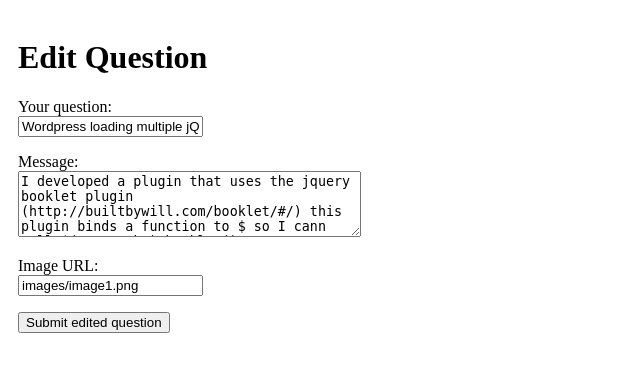
After one commit to boroslizi/AskMate, a Flask app: page /question/1/edit in a window 1280 px wide. The commit adds this page. Shown: the top 372 px of the page, without its empty margins (0-640 px from the left). Run offline with Flask 2, Linux system fonts and the light colour scheme; some libraries are stand-ins or nearby versions.

Commit message:
"Edit a question", "Delete question", "Delete an answer" done, HTML template inheritance (refactor) + CSS initialized

```diff
--- a/connection.py
+++ b/connection.py
@@ -1,3 +1,5 @@
+from tempfile import NamedTemporaryFile
+import shutil
 import csv
 
 
@@ -26,3 +28,30 @@ def write_to_file(file, data):
     with open(file, 'a') as f:
         writer = csv.DictWriter(f, fieldnames=headers)
         writer.writerow(data)
+
+
+def edit_file(file, edited_data, data_id):
+    headers = get_all_headers(file)
+    temp_file = NamedTemporaryFile(mode="wt", delete=False)
+    with open(file, 'r+') as csvFile, temp_file:
+        reader = csv.DictReader(csvFile)
+        writer = csv.DictWriter(temp_file, fieldnames=headers)
+        writer.writeheader()
+        for data_block in reader:
+            if data_block['id'] == data_id:
+                data_block = edited_data
+            writer.writerow(data_block)
+    shutil.move(temp_file.name, file)
+
+
+def delete_from_file(file, data_id):
+    headers = get_all_headers(file)
+    temp_file = NamedTemporaryFile(mode="wt", delete=False)
+    with open(file, 'r+') as stories, temp_file:
+        reader = csv.DictReader(stories)
+        writer = csv.DictWriter(temp_file, fieldnames=headers)
+        writer.writeheader()
+        for data_block in reader:
+            if data_block['id'] != data_id:
+                writer.writerow(data_block)
+    shutil.move(temp_file.name, file)
--- a/data_manager.py
+++ b/data_manager.py
@@ -55,6 +55,22 @@ def add_new_question():
     return new_question_data
 
 
+def edit_question(question_id):
+    question_data = get_all_data_by_question_id(question_id, "questions")
+    edited_question_data = {
+        'id': question_id,
+        'submission_time': int(time.time()),
+        'view_number': int(question_data['view_number']),
+        'vote_number': int(question_data['vote_number'])
+        }
+    return edited_question_data
+
+
+def get_edited_question_to_write(edited_question):
+    question_id = edited_question['id']
+    connection.edit_file(QUESTIONS, edited_question, question_id)
+
+
 def add_new_answer(new_answer, question_id):
     new_data = {
         "id": get_next_answer_id(),
@@ -90,3 +106,11 @@ def vote_for_questions(vote, question_id):
     else:
         question_to_vote['vote_number'] -= 1
     connection.write_to_file(QUESTIONS, connection.get_all_data(QUESTIONS))
+
+
+def delete_question_by_id(question_id):
+    connection.delete_from_file(QUESTIONS, question_id)
+
+
+def delete_answer_by_id(answer_id):
+    connection.delete_from_file(ANSWERS, answer_id)
--- a/sample_data/question.csv
+++ b/sample_data/question.csv
@@ -1,6 +1,6 @@
 id,submission_time,view_number,vote_number,title,message,image
-0,1493368154,29,7,"How to make lists in Python?","I am totally new to this, any hints?",
-1,1493086124,15,9,"Wordpress loading multiple jQuery Versions","I developed a plugin that uses the jquery booklet plugin (http://builtbywill.com/booklet/#/) this plugin binds a function to $ so I cann call $('.myBook').booklet();
+0,1493368154,29,7,How to make lists in Python?,"I am totally new to this, any hints?",
+1,1493086124,15,9,Wordpress loading multiple jQuery Versions,"I developed a plugin that uses the jquery booklet plugin (http://builtbywill.com/booklet/#/) this plugin binds a function to $ so I cann call $('.myBook').booklet();
 
 I could easy managing the loading order with wp_enqueue_script so first I load jquery then I load booklet so everything is fine.
 
@@ -8,14 +8,14 @@ BUT in my theme i also using jquery via webpack so the loading order is now foll
 
 jquery
 booklet
-app.js (bundled file with webpack, including jquery)","images/image1.png"
-2,1493015432,1364,57,"Drawing canvas with an image picked with Cordova Camera Plugin","I'm getting an image from device and drawing a canvas with filters using Pixi JS. It works all well using computer to get an image. But when I'm on IOS, it throws errors such as cross origin issue, or that I'm trying to use an unknown format.
+app.js (bundled file with webpack, including jquery)",images/image1.png
+2,1493015432,1364,57,Drawing canvas with an image picked with Cordova Camera Plugin,"I'm getting an image from device and drawing a canvas with filters using Pixi JS. It works all well using computer to get an image. But when I'm on IOS, it throws errors such as cross origin issue, or that I'm trying to use an unknown format.
 
 This is the code I'm using to draw the image (that works on web/desktop but not cordova built ios app)",
-
 3,1547052549,0,0,why am i so awesome???,because,ajshfgaskh
 4,1547055677,0,0,hello?? world???,hiiiiiii,hgjhh
 5,1547112350,0,0,checking stuff,still checking,such checking
 6,1547209342,0,0,chgcgvgvgnvcngv,jgvjgvjhvjhvhjvjh,
-7,1547209766,0,0,TEST,hjabkabkjabwa,
+7,1547910905,0,0,TEST,hjabkabkjabwa,
 8,1547209817,0,0,"jkhvjhv,hjv,hjv,hjvh",fthtfkhggvg,
+9,1547910539,0,0,delete works too,yay,
--- a/server.py
+++ b/server.py
@@ -1,5 +1,4 @@
 from flask import Flask, render_template, redirect, request, url_for
-import time
 import data_manager
 
 app = Flask(__name__)
@@ -43,6 +42,30 @@ def add_question():
     return redirect(url_for('display_question', question_id=new_question_all_data['id']))
 
 
+@app.route('/question/<question_id>/edit', methods=['GET', 'POST'])
+def edit_question(question_id):
+    if request.method == "GET":
+        question = data_manager.get_all_data_by_question_id(question_id, "questions")
+        return render_template('edit_question.html', question=question)
+
+    edited_question_data = data_manager.edit_question(question_id)
+    edited_question_data.update(
+        {
+            'title': request.form.get('question'),
+            'message': request.form.get('message'),
+            'image': request.form.get('image')
+        }
+    )
+    data_manager.get_edited_question_to_write(edited_question_data)
+    return redirect(url_for('display_question', question_id=question_id))
+
+
+@app.route('/question/<question_id>/delete')
+def delete_question(question_id):
+    data_manager.delete_question_by_id(question_id)
+    return redirect(url_for('index'))
+
+
 @app.route("/question/<question_id>/new-answer")
 def route_add_new_answer(question_id):
     return render_template("new_answer.html", question_id=question_id)
@@ -55,5 +78,11 @@ def add_new_answer(question_id):
     return redirect(url_for("display_question", question_id=question_id))
 
 
+@app.route('/answer/<answer_id>/delete')
+def delete_answer(answer_id):
+    data_manager.delete_answer_by_id(answer_id)
+    return redirect(url_for('index'))
+
+
 if __name__ == "__main__":
     app.run(debug=True, port=7000)
--- /dev/null
+++ b/static/css/style.css
@@ -0,0 +1,16 @@
+body {
+    padding: 10px;
+}
+
+table {
+    padding: 10px;
+    line-height: 2;
+}
+
+th, td {
+    border-bottom: 1px solid lightgray;
+}
+
+#bin {
+    text-align: center;
+}
--- /dev/null
+++ b/templates/base.html
@@ -0,0 +1,13 @@
+<!DOCTYPE html>
+<html lang="en">
+<head>
+    {% block head %}
+    <meta charset="UTF-8">
+    <title>{% block title %}{% endblock %} | AskMate</title>
+    <link rel="stylesheet" href="{{ url_for('static', filename='css/style.css') }}">
+    {% endblock %}
+</head>
+<body>
+{%  block body %}{%  endblock %}
+</body>
+</html>
--- /dev/null
+++ b/templates/edit_question.html
@@ -0,0 +1,14 @@
+{% extends "base.html" %}
+{% block title %}Edit Question{% endblock %}
+{% block body %}
+<h1>Edit Question</h1>
+<form action="{{ url_for('edit_question', question_id=question['id']) }}" method="post">
+    <p><label for="question">Your question:</label><br>
+    <input id="question" name="question" value="{{ question['title'] }}"></p>
+    <p><label for="message">Message:</label><br>
+    <textarea id="message" name="message" rows="4" cols="40">{{ question['message'] }}</textarea></p>
+    <p><label for="image">Image URL:</label><br>
+    <input id="image" name="image" value="{{ question['image'] }}"></p>
+    <button type="submit">Submit edited question</button>
+</form>
+{% endblock %}
```
Also changed, not shown: sample_data/answer.csv (+3 -8 lines), templates/display_question.html (+15 -9 lines), templates/index.html (+17 -9 lines), templates/new_answer.html (+4 -9 lines), templates/new_question.html (+4 -9 lines).
